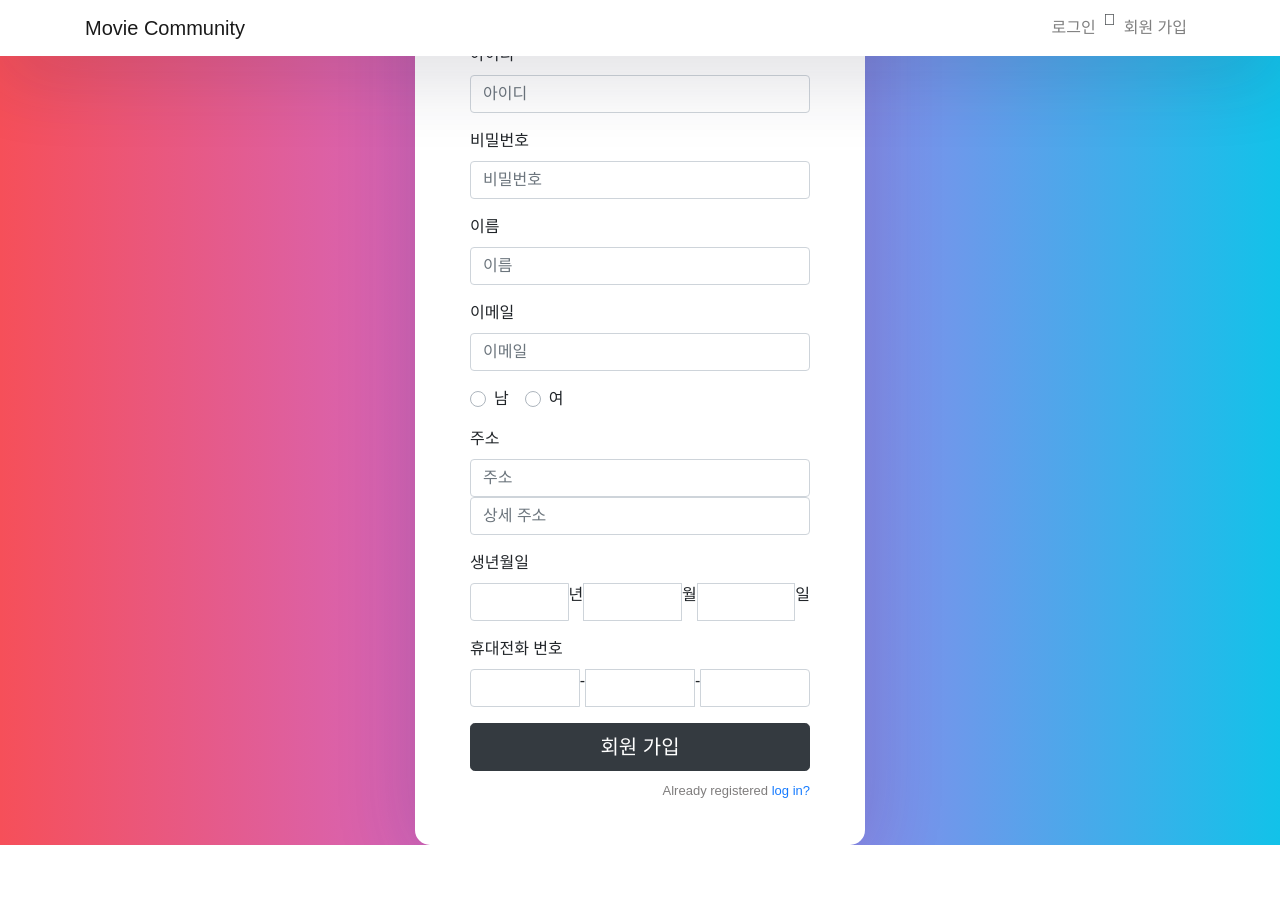
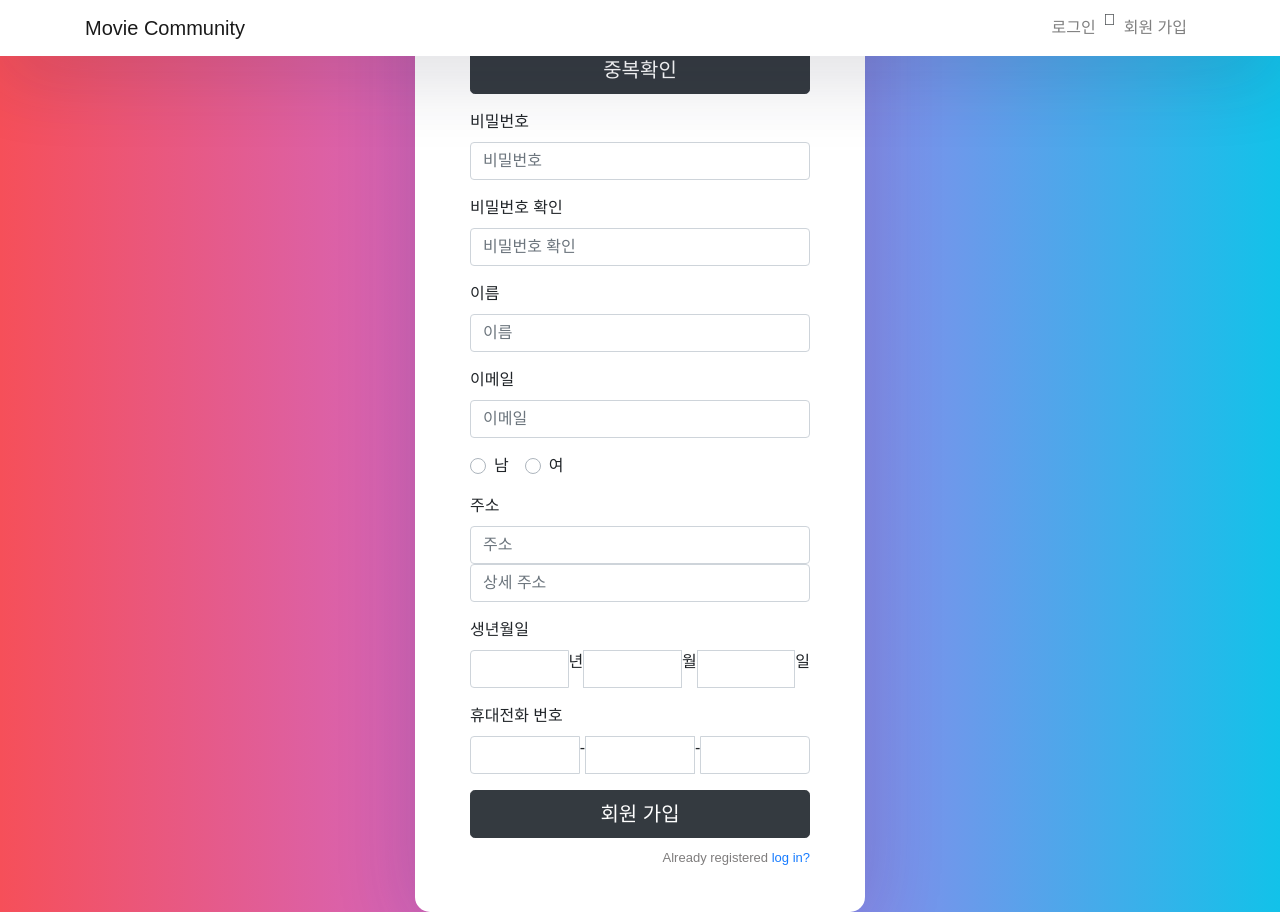
Before and after one commit to CodingWarriorss/movie_community, a React app in the folder src/main/frontend/: page /api/members/join in a window 1280 px wide. Before the commit the page ends 845 px from the top, so only its background shows below. Built offline with nearby package versions, Linux system fonts and the light colour scheme.

Commit message:
feature : 아이디 중복확인, 비밀번호 일치여부 체크, 항목 빈칸 체크 기능 추가

```diff
--- a/src/main/frontend/src/components/signup.component.js
+++ b/src/main/frontend/src/components/signup.component.js
@@ -2,6 +2,7 @@ import axios from "axios";
 import React, { Component } from "react";
 
 export default class SignUp extends Component {
+
     constructor(props) {
         super(props);
 
@@ -26,95 +27,167 @@ export default class SignUp extends Component {
         this.setState({[event.target.name] : event.target.value});
     }
 
+    checkPWD = (event) => {
+        const {memberPassword, memberPassword2} = this.state;
+
+        // 비밀번호 입력 안했거나 둘 중 하나의 값이 입력 상태가 아닐 때
+        if (memberPassword.length < 1 || memberPassword2.length < 1) {
+            this.setState({
+                checkPassword: '비밀번호를 입력하세요.',
+            });
+        }
+        // 비밀번호 같다면 일치
+        else if (memberPassword === memberPassword2) {
+            this.setState({
+                checkPassword: '비밀번호가 일치합니다.',
+            });
+        } else {
+            this.setState({
+                checkPassword: '비밀번호가 일치하지 않습니다.',
+            });
+        }
+    }
+
+
     submitHandler = (event) => {
         event.preventDefault();
+
+        const {
+            memberId, memberPassword, memberName, memberEmail, memberAddress
+            , memberGender, memberBirthYear, memberBirthMonth, memberBirthDay,
+            memberPhone1, memberPhone2, memberPhone3
+        } = this.state;
+
+        // 채우지 않은 항목이 있는 경우
+        if (memberId.length < 1 || memberPassword.length < 1 || memberName.length < 1
+            || memberEmail.length < 1 || memberAddress.length < 1 || memberGender.length < 1
+            || memberBirthYear.length < 1 || memberBirthMonth.length < 1 || memberBirthDay.length < 1
+            || memberPhone1.length < 1 || memberPhone2.length < 1 || memberPhone3.length < 1) {
+            alert('기입하지 않은 항목이 있습니다.');
+        }
+        // 모든 항목이 채워져 있는 경우
+        else {
             console.log({
-            memberId : this.state.memberId,
-            memberPassword : this.state.memberPassword,
-            memberName : this.state.memberName,
-            memberEmail : this.state.memberEmail,
-            memberAddress : this.state.memberAddress + " " +this.state.memberAddressDetail,
-            memberGender : this.state.memberGender,
-            memberBirth : this.state.memberBirthYear + "/" + this.state.memberBirthMonth + "/" + this.state.memberBirthDay,
-            memberPhone : this.state.memberPhone1 + "-" + this.state.memberPhone2 + "-" + this.state.memberPhone3
+                memberId: this.state.memberId,
+                memberPassword: this.state.memberPassword,
+                memberName: this.state.memberName,
+                memberEmail: this.state.memberEmail,
+                memberAddress: this.state.memberAddress + " " + this.state.memberAddressDetail,
+                memberGender: this.state.memberGender,
+                memberBirth: this.state.memberBirthYear + "/" + this.state.memberBirthMonth + "/" + this.state.memberBirthDay,
+                memberPhone: this.state.memberPhone1 + "-" + this.state.memberPhone2 + "-" + this.state.memberPhone3
             });
 
             axios.post(
                 'http://localhost:8080/api/members/join',
                 {
-                memberId : this.state.memberId,
-                memberPassword : this.state.memberPassword,
-                memberName : this.state.memberName,
-                memberEmail : this.state.memberEmail,
-                memberAddress : this.state.memberAddress + " " +this.state.memberAddressDetail,
-                memberGender : this.state.memberGender,
-                memberBirth : this.state.memberBirthYear + "/" + this.state.memberBirthMonth + "/" + this.state.memberBirthDay,
-                memberPhone : this.state.memberPhone1 + "-" + this.state.memberPhone2 + "-" + this.state.memberPhone3
+                    memberId: this.state.memberId,
+                    memberPassword: this.state.memberPassword,
+                    memberName: this.state.memberName,
+                    memberEmail: this.state.memberEmail,
+                    memberAddress: this.state.memberAddress + " " + this.state.memberAddressDetail,
+                    memberGender: this.state.memberGender,
+                    memberBirth: this.state.memberBirthYear + "/" + this.state.memberBirthMonth + "/" + this.state.memberBirthDay,
+                    memberPhone: this.state.memberPhone1 + "-" + this.state.memberPhone2 + "-" + this.state.memberPhone3
                 }
-        ).then(response => {
-            if (response.data === 1) {
-                alert("회원 가입 성공");
+            )
+            alert("회원 가입이 완료돠었습니다.");
             window.history.back();
+        }
+    }
+
+    // DB에 해당 아이디 존재하는지 확인
+    checkID(e) {
+        e.preventDefault();
+
+        const data = {
+            id: this.state.memberId
+        }
+
+        fetch('http://localhost:8080/api/members/checkid', {
+            method: "post",
+            headers: {"Content-Type": "application/json"},
+            body: JSON.stringify(data), //json 형식으로 변환
+        })
+            .then(res => res.json())
+            .then(function (json) {
+                if (JSON.stringify(json) === '1') {
+                    alert('사용 가능한 id입니다.');
                 } else {
-                alert("회원 가입 실패");
+                    alert('이미 사용중인 id입니다.');
                 }
-        })
-
+            });
     }
 
     render() {
-        const {memberId, memberPassword, memberName, memberEmail,
+        const {
+            memberId, memberPassword, memberPassword2, checkPassword,
+            memberName, memberEmail,
             memberAddress, memberAddressDetail, memberGender, memberBirthYear, memberBirthMonth,
-            memberBirthDay, memberPhone1, memberPhone2, memberPhone3} = this.state;
+            memberBirthDay, memberPhone1, memberPhone2, memberPhone3
+        } = this.state;
 
         return (
-            <form  onSubmit = {this.submitHandler}>
+            <form onSubmit={this.submitHandler}>
                 <h3>회원가입</h3>
 
                 <div className="form-group">
                     <label>아이디</label>
                     <input
-                        type="text" className="form-control" placeholder="아이디"  name = "memberId"
-                        placeholder="아이디" value = {memberId} onChange = {this.changeHandler}
+                        type="text" className="form-control" placeholder="아이디" name="memberId"
+                        placeholder="아이디" value={memberId} onChange={this.changeHandler}
                     />
+                    <button className="btn btn-dark btn-lg btn-block" onClick={this.checkID}>중복확인</button>
                 </div>
 
                 <div className="form-group">
                     <label>비밀번호</label>
                     <input
-                        type="password" className="form-control" placeholder="비밀번호" name = "memberPassword"
-                        value = {memberPassword} onChange = {this.changeHandler}
+                        type="password" className="form-control" placeholder="비밀번호" name="memberPassword"
+                        value={memberPassword} onChange={this.changeHandler} onKeyUp={this.checkPWD}
                     />
+                </div>
+                <div className="form-group">
+                    <label>비밀번호 확인</label>
+                    <input
+                        type="password" className="form-control" placeholder="비밀번호 확인" name="memberPassword2"
+                        value={memberPassword2} onChange={this.changeHandler} onKeyUp={this.checkPWD}
+                    />
+                </div>
+
+                <div className="form-group">
+                    <div style={{color: 'red'}}>{checkPassword}</div>
+
                 </div>
 
                 <div className="form-group">
                     <label>이름</label>
                     <input
-                        type="text" className="form-control" placeholder="이름"  name = "memberName"
-                        value = {memberName} onChange = {this.changeHandler}
+                        type="text" className="form-control" placeholder="이름" name="memberName"
+                        value={memberName} onChange={this.changeHandler}
                     />
                 </div>
                 <div className="form-group">
                     <label>이메일</label>
                     <input
-                        type="email" className="form-control" placeholder="이메일"  name = "memberEmail"
-                        value = {memberEmail} onChange = {this.changeHandler}
+                        type="email" className="form-control" placeholder="이메일" name="memberEmail"
+                        value={memberEmail} onChange={this.changeHandler}
                     />
                 </div>
                 <div className="form-group">
                     <div class="custom-control custom-radio custom-control-inline">
                         <input
                             type="radio" class="custom-control-input" id="customRadio"
-                            name="memberGender" value="man" checked = {memberGender === 'man'}
-                            onChange = {this.changeHandler}
+                            name="memberGender" value="man" checked={memberGender === 'man'}
+                            onChange={this.changeHandler}
                         />
                         <label class="custom-control-label" for="customRadio">남</label>
                     </div>
                     <div class="custom-control custom-radio custom-control-inline">
                         <input
                             type="radio" class="custom-control-input" id="customRadio2"
-                            name="memberGender" value="woman" checked = {memberGender === 'woman'}
-                            onChange = {this.changeHandler}
+                            name="memberGender" value="woman" checked={memberGender === 'woman'}
+                            onChange={this.changeHandler}
                         />
                         <label class="custom-control-label" for="customRadio2">여</label>
                     </div>
@@ -122,30 +195,30 @@ export default class SignUp extends Component {
                 <div className="form-group">
                     <label>주소</label>
                     <input
-                        type="address" className="form-control" placeholder="주소" name = "memberAddress"
-                        value = {memberAddress} onChange = {this.changeHandler}
+                        type="address" className="form-control" placeholder="주소" name="memberAddress"
+                        value={memberAddress} onChange={this.changeHandler}
                     />
                     <input
-                        type="address" className="form-control" placeholder="상세 주소" name = "memberAddressDetail"
-                        value = {memberAddressDetail} onChange = {this.changeHandler}
+                        type="address" className="form-control" placeholder="상세 주소" name="memberAddressDetail"
+                        value={memberAddressDetail} onChange={this.changeHandler}
                     />
                 </div>
                 <div className="form-group">
                     <label>생년월일</label>
                     <div className="input-group">
                         <input
-                            type="number" className="form-control" name = "memberBirthYear"
-                            value = {memberBirthYear} onChange = {this.changeHandler}
+                            type="number" className="form-control" name="memberBirthYear"
+                            value={memberBirthYear} onChange={this.changeHandler}
                         />
                         <span class="input-group-addon">년</span>
                         <input
-                            type="tel" className="form-control" name = "memberBirthMonth"
-                            value = {memberBirthMonth} onChange = {this.changeHandler}
+                            type="tel" className="form-control" name="memberBirthMonth"
+                            value={memberBirthMonth} onChange={this.changeHandler}
                         />
                         <span class="input-group-addon">월</span>
                         <input
-                            type="tel" className="form-control"name = "memberBirthDay"
-                            value = {memberBirthDay} onChange = {this.changeHandler}
+                            type="tel" className="form-control" name="memberBirthDay"
+                            value={memberBirthDay} onChange={this.changeHandler}
                         />
                         <span class="input-group-addon">일</span>
                     </div>
@@ -154,18 +227,18 @@ export default class SignUp extends Component {
                     <label>휴대전화 번호</label>
                     <div className="input-group">
                         <input
-                            type="tel" id="ex1" className="form-control" name = "memberPhone1"
-                            value = {memberPhone1} onChange = {this.changeHandler}
+                            type="tel" id="ex1" className="form-control" name="memberPhone1"
+                            value={memberPhone1} onChange={this.changeHandler}
                         />
                         <span class="input-group-addon">-</span>
                         <input
-                            type="tel" className="form-control" name = "memberPhone2"
-                            value = {memberPhone2} onChange = {this.changeHandler}
+                            type="tel" className="form-control" name="memberPhone2"
+                            value={memberPhone2} onChange={this.changeHandler}
                         />
                         <span class="input-group-addon">-</span>
                         <input
-                            type="tel" className="form-control" name = "memberPhone3"
-                            value = {memberPhone3} onChange = {this.changeHandler}
+                            type="tel" className="form-control" name="memberPhone3"
+                            value={memberPhone3} onChange={this.changeHandler}
                         />
                     </div>
                 </div>
```
Lines whose indentation alone changed are shown as unchanged.
